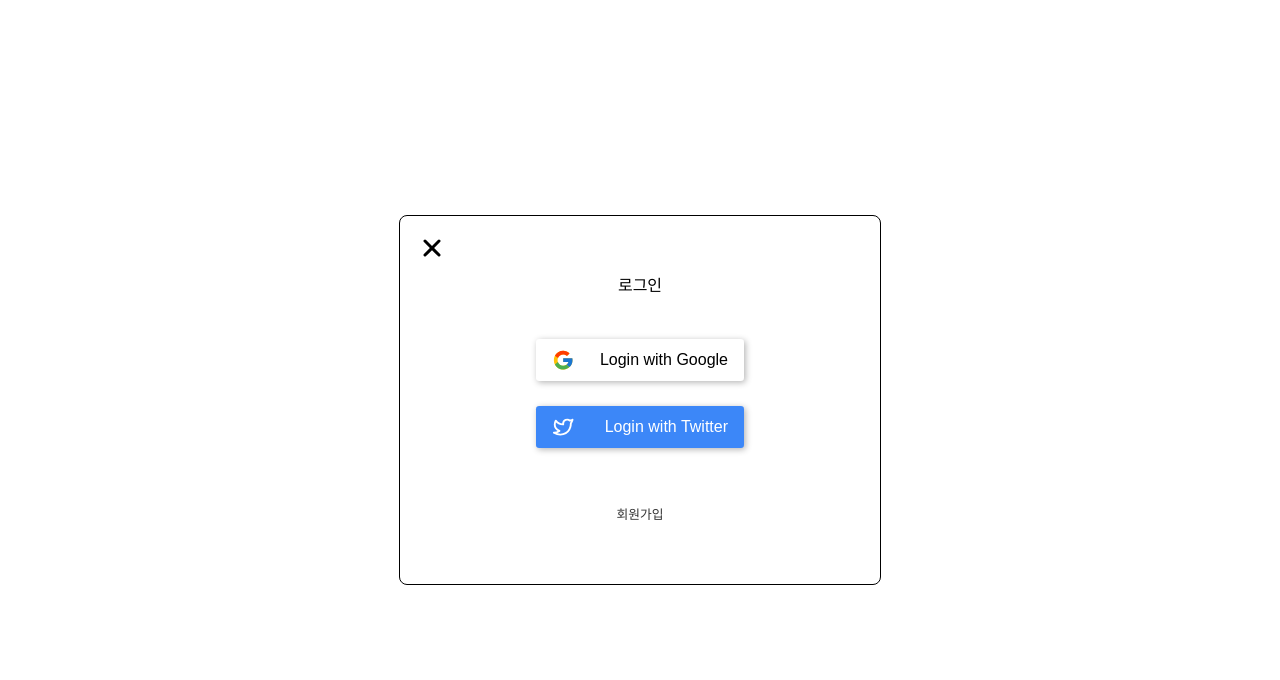
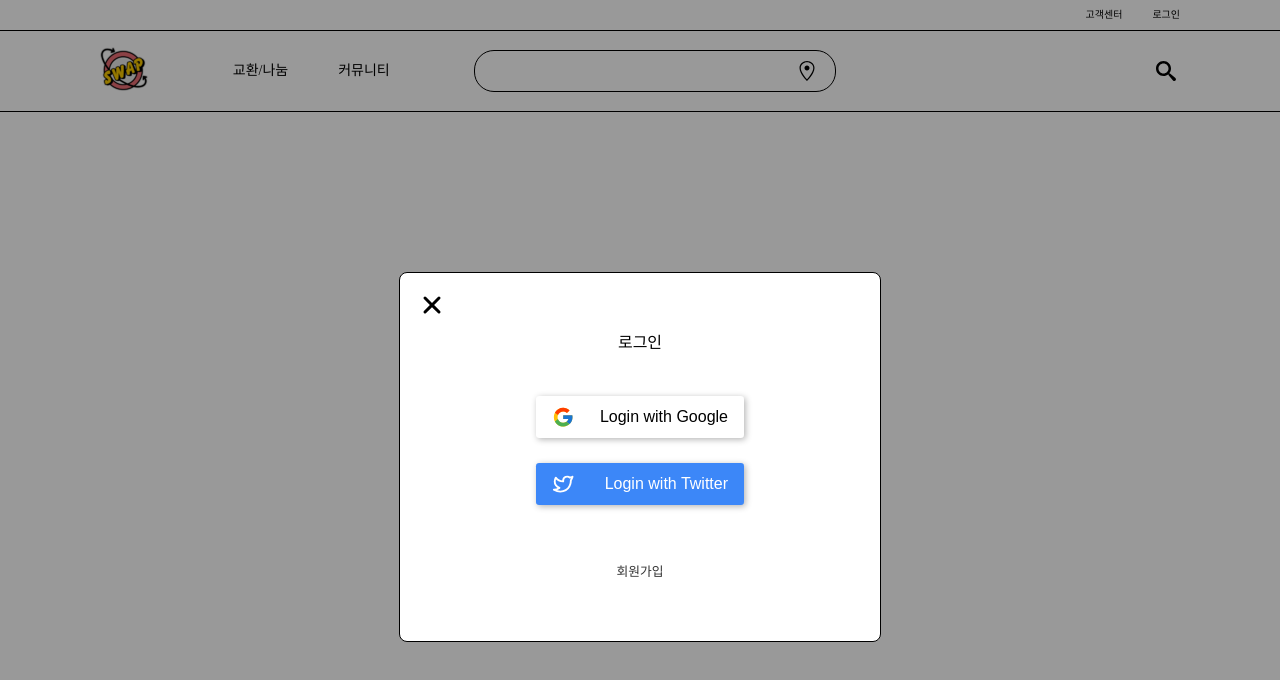
Before and after one commit to project-swap/swap, a React (Create React App) app: page /login in a window 1280 px wide. Shown: the top 680 px of the page. Built offline with nearby package versions, Linux system fonts and the light colour scheme.

Commit message:
Feat : NavBar 로그인 페이지 링크 추가
- NavBar 컴포넌트에 로그인 페이지 링크
- 로그인 페이지에 NavBar 컴포넌트 추가

```diff
--- a/src/components/common/NavBar.js
+++ b/src/components/common/NavBar.js
@@ -73,7 +73,9 @@ function NavBar() {
         <TopNavBar>
           <TopBtnContainer>
             <TopLinkBtn>고객센터</TopLinkBtn>
-            <TopLinkBtn>로그인</TopLinkBtn>
+            <Link to="/login" style={linkStyle}>
+              <TopLinkBtn>로그인</TopLinkBtn>
+            </Link>
           </TopBtnContainer>
         </TopNavBar>
         <MainNavBar>
--- a/src/pages/Login.js
+++ b/src/pages/Login.js
@@ -1,17 +1,20 @@
 import React from 'react';
 import styled from 'styled-components';
+import NavBar from '../components/common/NavBar';
 import { Link } from 'react-router-dom';
 import { IoClose } from 'react-icons/io5';
 import { TbBrandTwitter } from 'react-icons/tb';
 import { FcGoogle } from 'react-icons/fc';
 
 const LoginPage = styled.section`
-  width: 100%;
-  height: 100vh;
   display: flex;
   justify-content: center;
   align-items: center;
+  width: 100%;
+  margin-top: 10rem;
+  position: relative;
   box-sizing: border-box;
+  z-index: 2;
 `;
 
 const LoginBox = styled.section`
@@ -54,9 +57,20 @@ const LoginButton = styled.button`
   cursor: pointer;
 `;
 
+const BackgroundBlur = styled.div`
+  width: 100%;
+  height: 100vh;
+  position: absolute;
+  top: 0;
+  left: 0;
+  background-color: rgba(0, 0, 0, 0.4);
+  z-index: 1;
+`;
+
 const Login = () => {
   return (
     <>
+      <NavBar />
       <LoginPage>
         <LoginBox>
           <Link to="/">
@@ -85,6 +99,7 @@ const Login = () => {
           </Link>
         </LoginBox>
       </LoginPage>
+      <BackgroundBlur />
     </>
   );
 };
```
